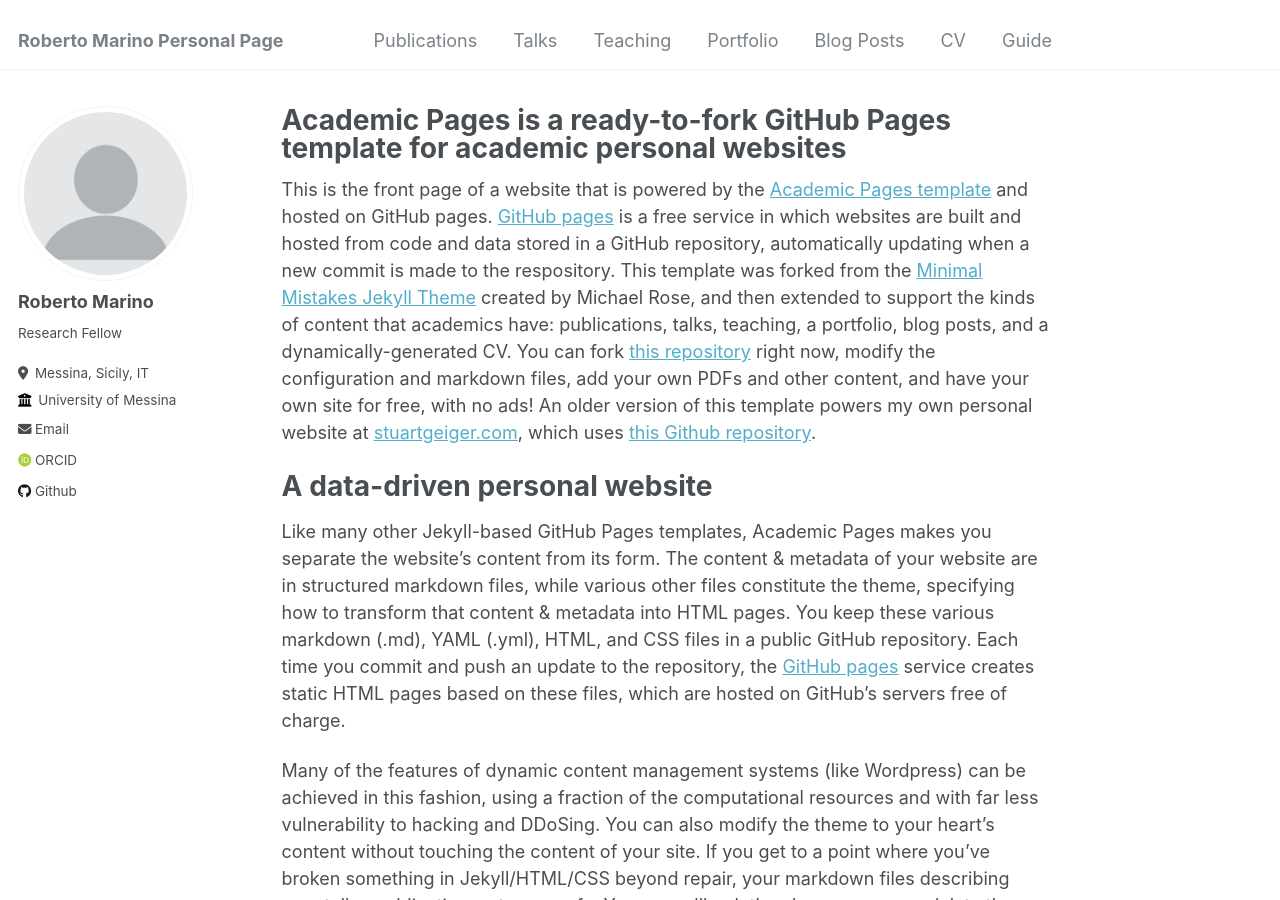
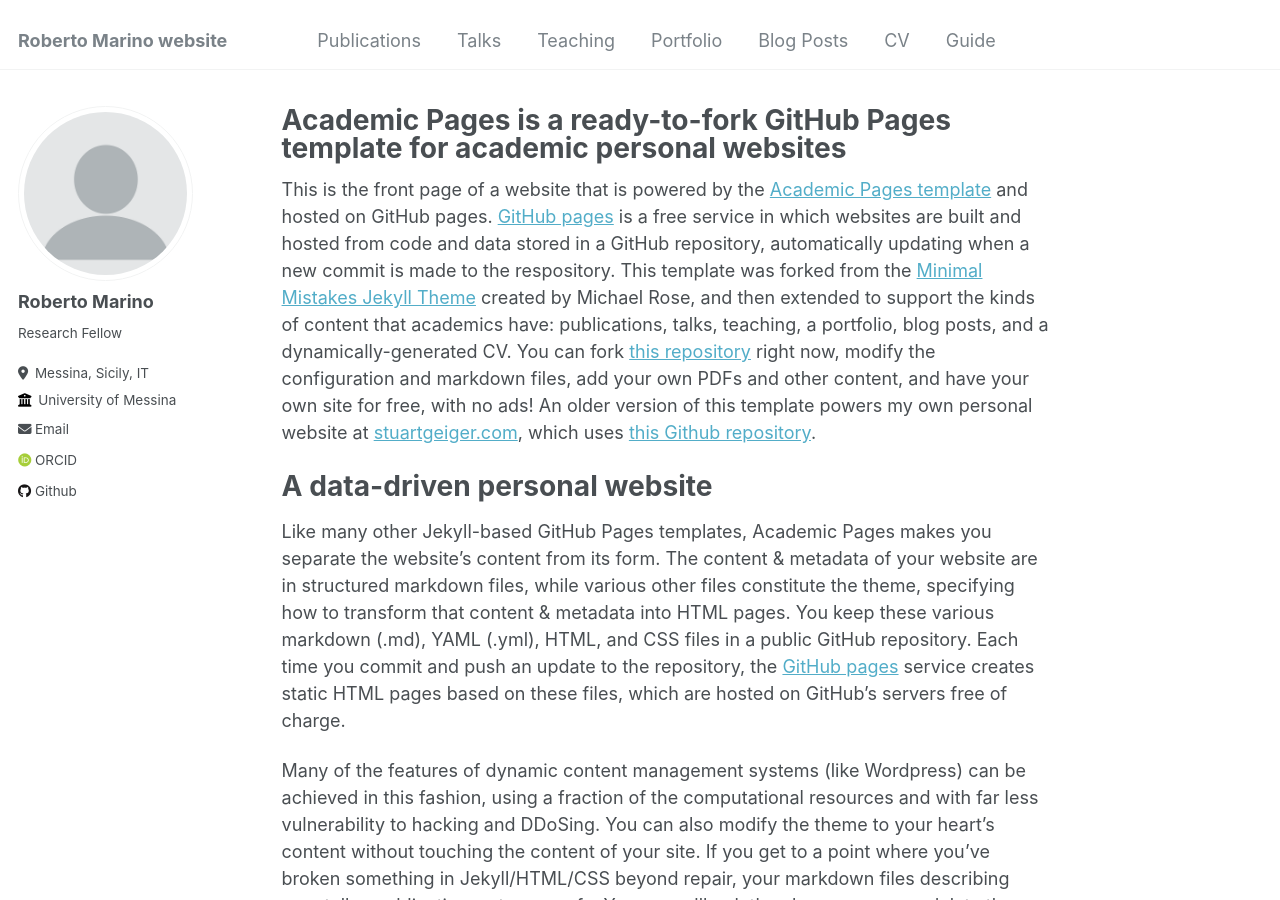
Before and after one commit to roberto-marino/rmarino.github.io, a Jekyll site: the page built from _pages/about.md, in a window 1280 px wide and 900 px high. Built offline with Jekyll 4.4.1, drawn with Linux system fonts in a browser that asks for light colours; some web fonts are replaced.

Commit message:
Update _config.yml

```diff
--- a/_config.yml
+++ b/_config.yml
@@ -8,7 +8,7 @@
 
 # Basic Site Settings
 locale                   : "en-US"
-title                    : "Roberto Marino Personal Page"
+title                    : "Roberto Marino website"
 title_separator          : "-"
 name                     : &name "Roberto Marino"
 description              : &description "personal description"
```
